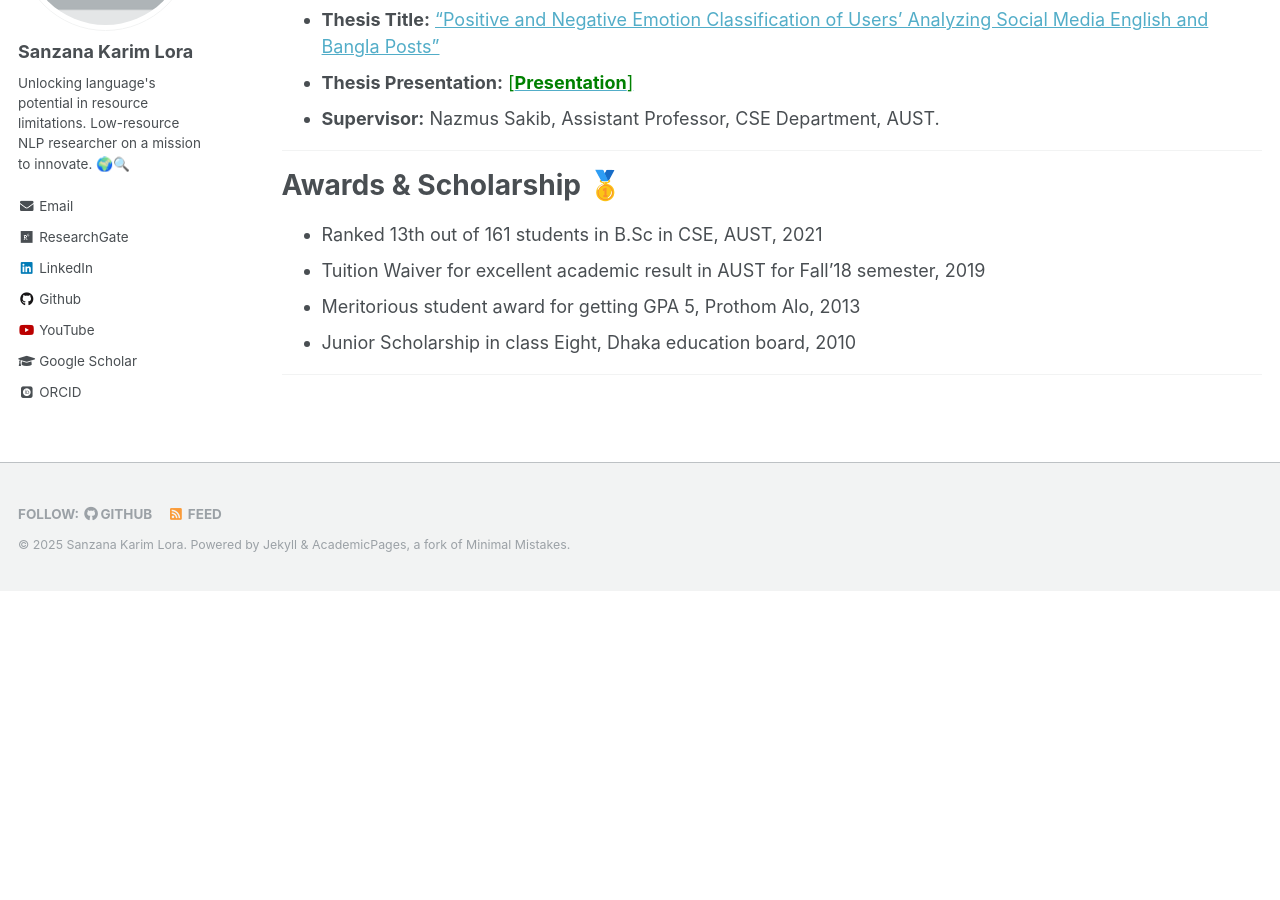
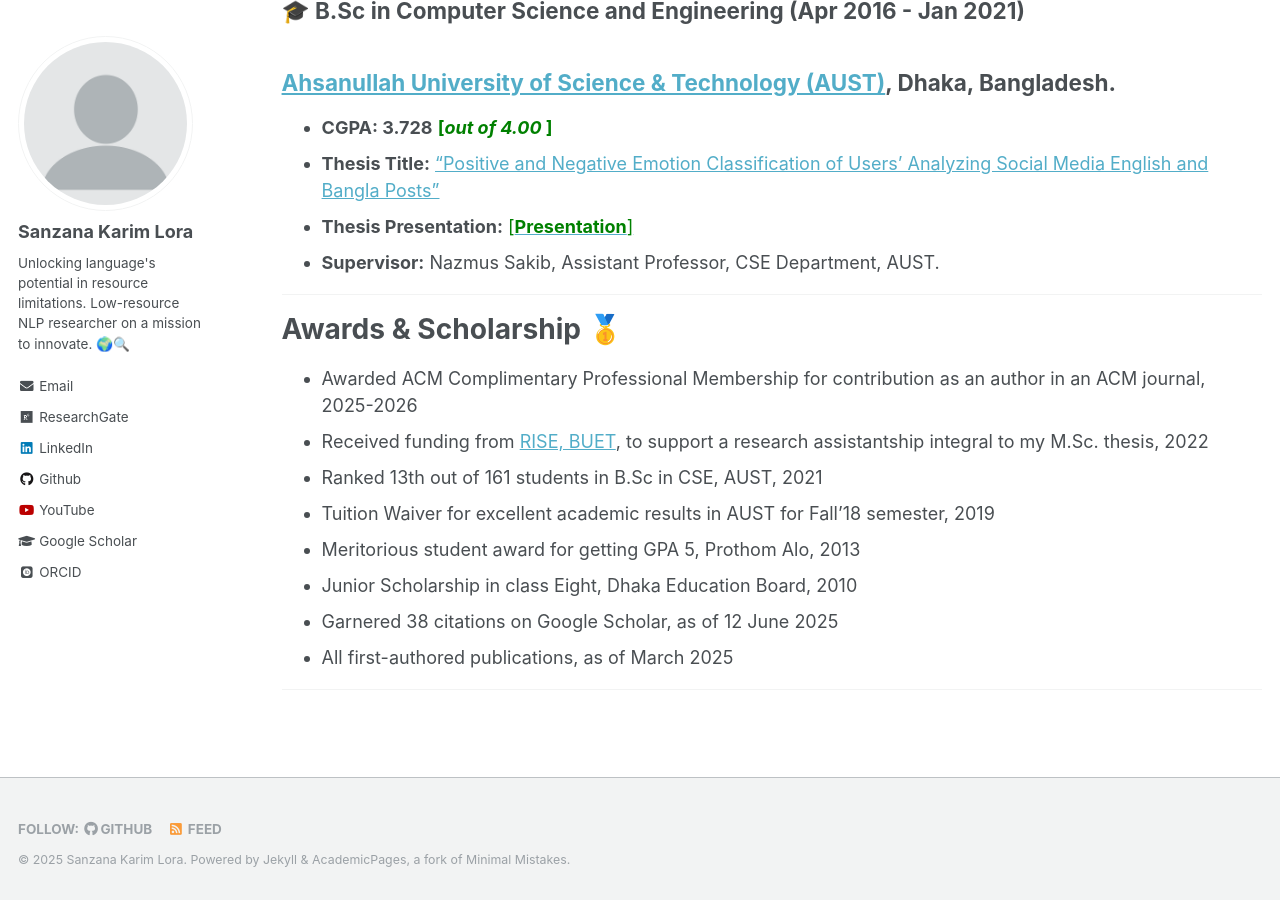
Before and after one commit to sanzanalora/sanzanalora.github.io, a Jekyll site: the page built from _pages/education_awards.md, in a window 1280 px wide and 900 px high, scrolled down 772 px. Built offline with Jekyll 4.4.1, drawn with Linux system fonts in a browser that asks for light colours; some web fonts are replaced; before the commit the page ends 1363 px from its top, so only the background shows below that; some of the changed text lies outside the part shown.

Commit message:
Update education_awards.md

```diff
--- a/_pages/education_awards.md
+++ b/_pages/education_awards.md
@@ -8,6 +8,9 @@ redirect_from:
 ---
 
 # Educational Qualifications 👩‍🎓
+## 🎓 Ph.D in Computer Science and Engineering (May 2025 - Present)
+
+## [Bangladesh University of Engineering and Technology (BUET)](https://cse.buet.ac.bd/), Dhaka, Bangladesh.
 
 ## 🎓 M.Sc Engg in Computer Science and Engineering (Jul 2022 - Oct 2024)
 
@@ -29,9 +32,13 @@ redirect_from:
 ---
 
 # Awards & Scholarship 🥇
+- Awarded ACM Complimentary Professional Membership for contribution as an author in an ACM journal, 2025-2026
+- Received funding from [RISE, BUET](https://rise.buet.ac.bd/#/), to support a research assistantship integral to my M.Sc. thesis, 2022
 - Ranked 13th out of 161 students in B.Sc in CSE, AUST, 2021
-- Tuition Waiver for excellent academic result in AUST for Fall’18 semester, 2019
+- Tuition Waiver for excellent academic results in AUST for Fall’18 semester, 2019
 - Meritorious student award for getting GPA 5, Prothom Alo, 2013
-- Junior Scholarship in class Eight, Dhaka education board, 2010
+- Junior Scholarship in class Eight, Dhaka Education Board, 2010
+- Garnered 38 citations on Google Scholar, as of 12 June 2025
+- All first-authored publications, as of March 2025
 
 ---
```
